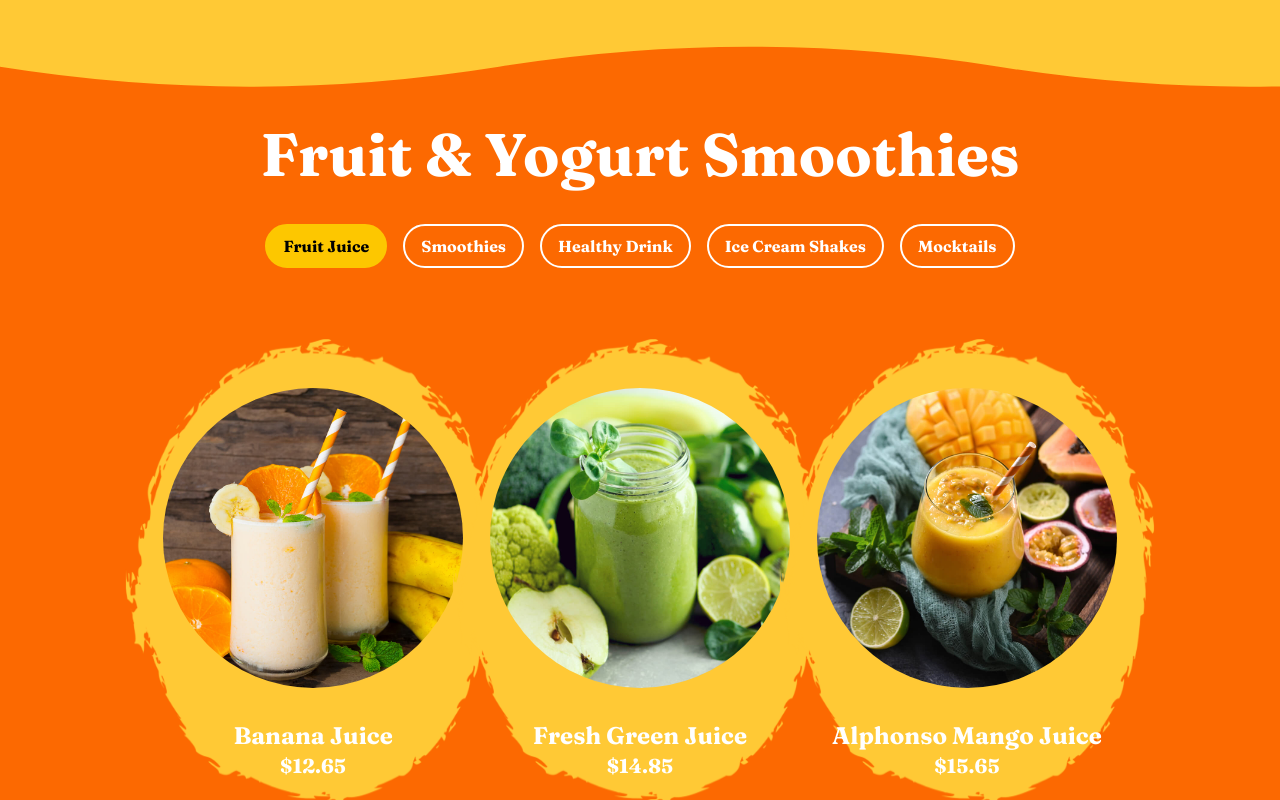
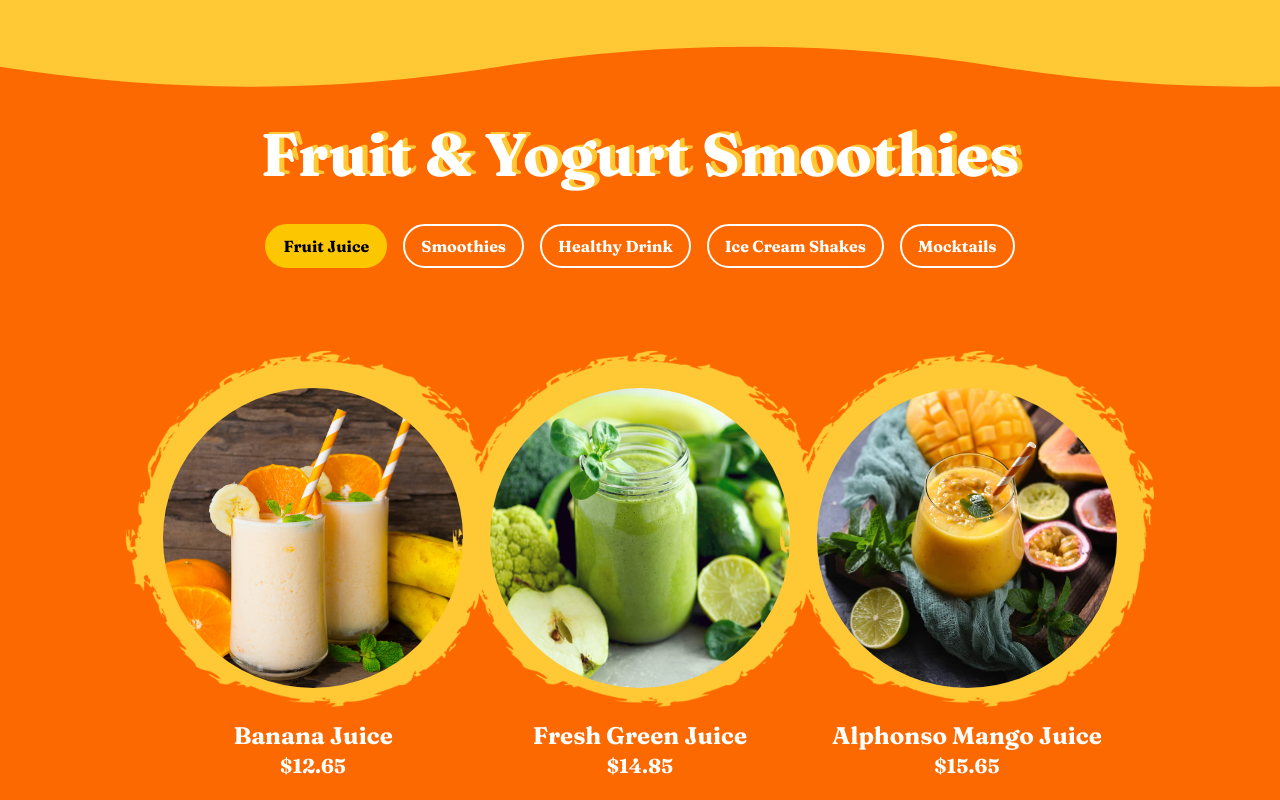
Before and after one commit to Jisap/next15-foodorder, a Next.js app: page / in a window 1280 px wide. Shown: the part 1640-2440 px from the top of the page. Built offline with nearby package versions, Linux system fonts and the light colour scheme.

Commit message:
Update package dependencies and enhance FruitYogurtSmoothies component with animations; integrate framer-motion for improved user experience and update styling for better presentation.

```diff
--- a/package.json
+++ b/package.json
@@ -9,6 +9,7 @@
     "lint": "eslint"
   },
   "dependencies": {
+    "framer-motion": "^12.23.22",
     "lucide-react": "^0.544.0",
     "mongodb": "^6.20.0",
     "mongoose": "^8.18.2",
--- a/src/Components/FruitYogurtSmoothies.jsx
+++ b/src/Components/FruitYogurtSmoothies.jsx
@@ -1,9 +1,10 @@
 "use client"
 
 import juiceData from "@/constants/Data.json"
-import { Eye, Heart, ShoppingCart } from "lucide-react";
+import { Eye, Heart, ShoppingCart } from "lucide-react"
 import Image from "next/image";
 import { useState } from "react";
+import { motion, AnimatePresence } from "framer-motion";
 
 const FruitYogurtSmoothies = () => {
 
@@ -17,10 +18,26 @@ const FruitYogurtSmoothies = () => {
     "Mocktails"
   ]
 
+  const containerVariants = {
+    hidden: { opacity: 0 },
+    visible: {
+      opacity: 1,
+      transition: {
+        staggerChildren: 0.1
+      }
+    }
+  };
+
+  const itemVariants = {
+    hidden: { y: 20, opacity: 0 },
+    visible: { y: 0, opacity: 1 }
+  };
+
+
   return (
     <div className='section-fruit relative juice-wrap pb-[100px] px-[8%] lg:px-[12%] overflow-hidden'>
       <div className="title flex flex-col justify-center items-center text-center pt-[5%]">
-        <h1 className="font-bold font-fraunces text-6xl text-white mt-12">
+        <h1 className="font-bold font-fraunces text-6xl text-white mt-12 [text-shadow:5px_-2px_0_var(--fourth-color)]">
           Fruit & Yogurt Smoothies
         </h1>
 
@@ -42,9 +59,17 @@ const FruitYogurtSmoothies = () => {
           ))}
         </div>
 
-        <div className="grid grid-cols-1 md:grid-cols-2 lg:grid-cols-3 gap-2 my-10">
+        <AnimatePresence mode="wait">
+          <motion.div
+            key={activeIndex} // Clave para que AnimatePresence detecte el cambio
+            variants={containerVariants}
+            initial="hidden"
+            animate="visible"
+            exit="hidden"
+            className="grid grid-cols-1 md:grid-cols-2 lg:grid-cols-3 gap-2 my-10"
+          >
             {juiceData.slice(activeIndex * 6, activeIndex * 6 + 6).map((item, index) => (
-            <div key={item.id || index} className="juice-card group relative flex flex-col justify-center items-center text-center mb-16 cursor-pointer">
+              <motion.div key={item.id || index} variants={itemVariants} className="juice-card group relative flex flex-col justify-center items-center text-center mb-16 cursor-pointer">
                 <div className="juice-img relative">
                   <Image
                     src={item.image}
@@ -65,6 +90,7 @@ const FruitYogurtSmoothies = () => {
                       <Eye className="w-6 h-6 text-gray-800 hover:text-black"/>
                     </div>
                   </div>
+                </div>
 
                 <div className="juice-info mt-8">
                     <h1 className="font-semibold font-fraunces text-2xl text-white">
@@ -75,10 +101,10 @@ const FruitYogurtSmoothies = () => {
                       {item.price}
                     </p>
                 </div>
-              </div>
-            </div>
+              </motion.div>
             ))}
-        </div>
+          </motion.div>
+        </AnimatePresence>
 
         <div className="mt-5 flex justify-center items-center">
           <button className="bg-[#ffc935] px-8 py-3 pb-4 text-xl rounded-full hover:bg-white transition-all duration-300">
```
Also changed, not shown: 1 other file (tests, documents, lock files or other folders). Lines whose indentation alone changed are shown as unchanged.
